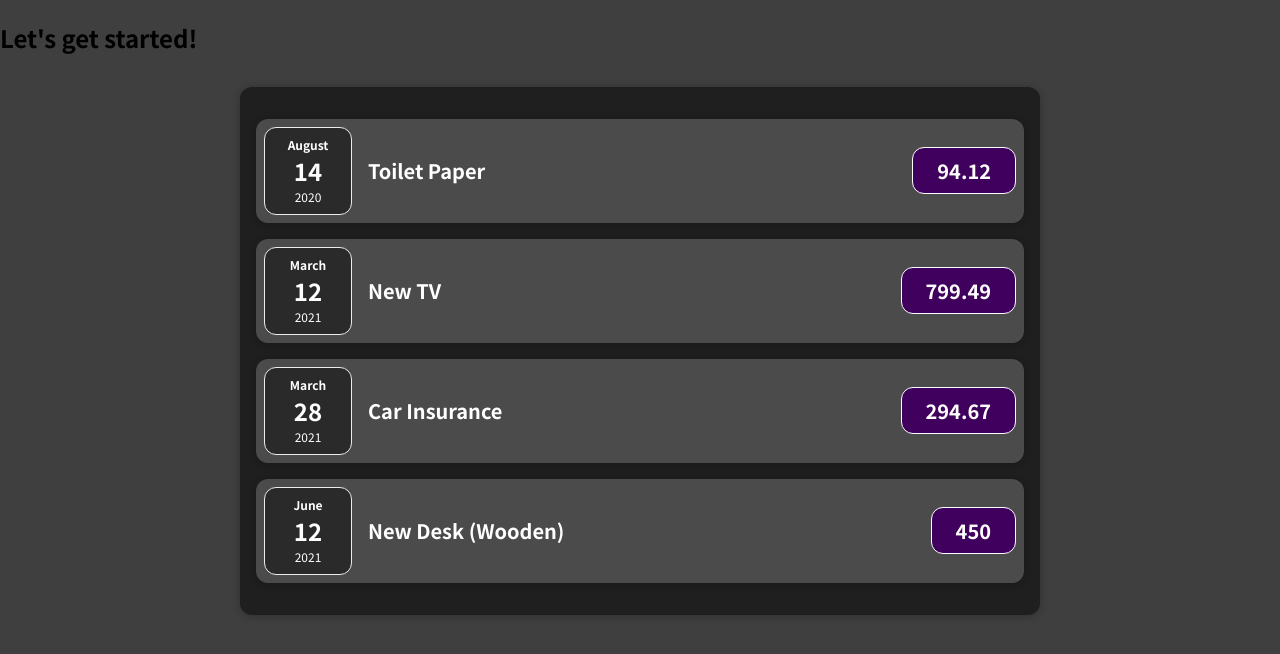
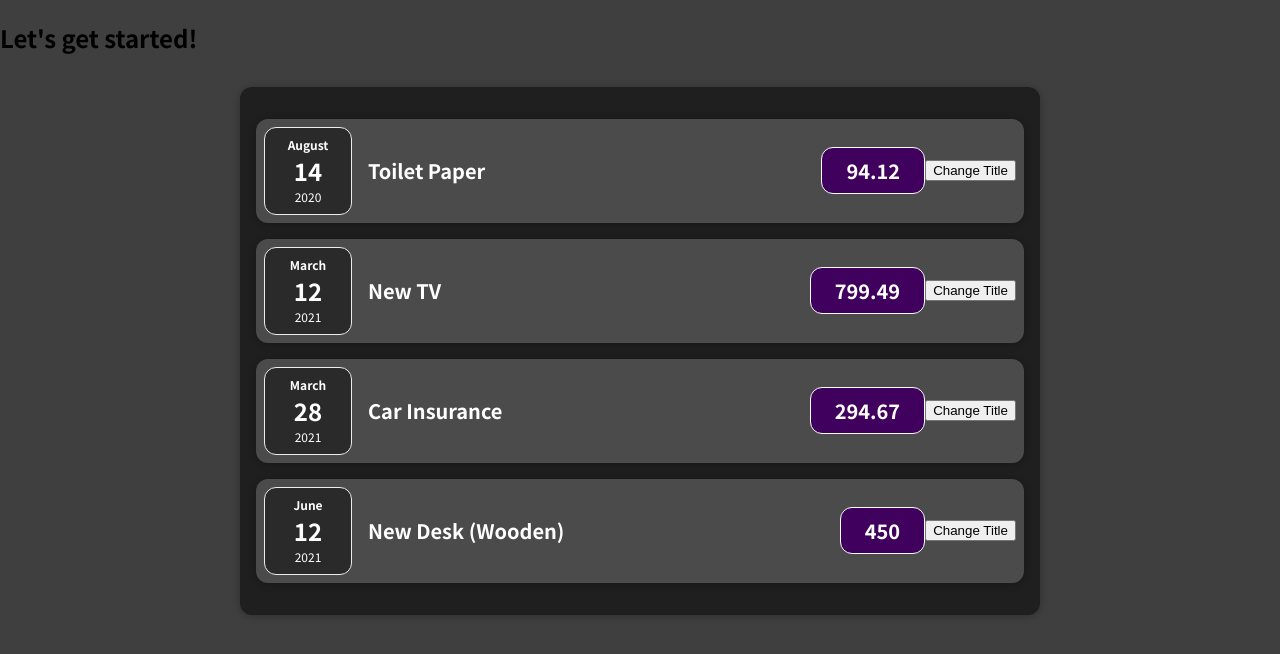
Before and after one commit to Kelvon-Patterson/learn-react, a React (Create React App) app: page / in a window 1280 px wide. Shown: the top 654 px of the page. Built offline with nearby package versions, Linux system fonts and the light colour scheme.

Commit message:
feat: creating event handlers with react

```diff
--- a/src/components/Expenses/ExpenseItem.js
+++ b/src/components/Expenses/ExpenseItem.js
@@ -3,7 +3,9 @@ import './ExpenseItem.css';
 import ExpenseDate from "./ExpenseDate";
 import Card from "../UI/Card";
 const ExpenseItem = (props) => {
-
+    const clickHandler = () => {
+        console.log('clicked!');
+    }
     return (
         <Card className="expense-item">
        <ExpenseDate date={props.date}/>
@@ -11,6 +13,7 @@ const ExpenseItem = (props) => {
             <h2>{props.title}</h2>
             <div className="expense-item__price">{props.amount}</div>
         </div>
+            <button onClick={clickHandler}>Change Title</button>
     </Card>
     );
 }
```
